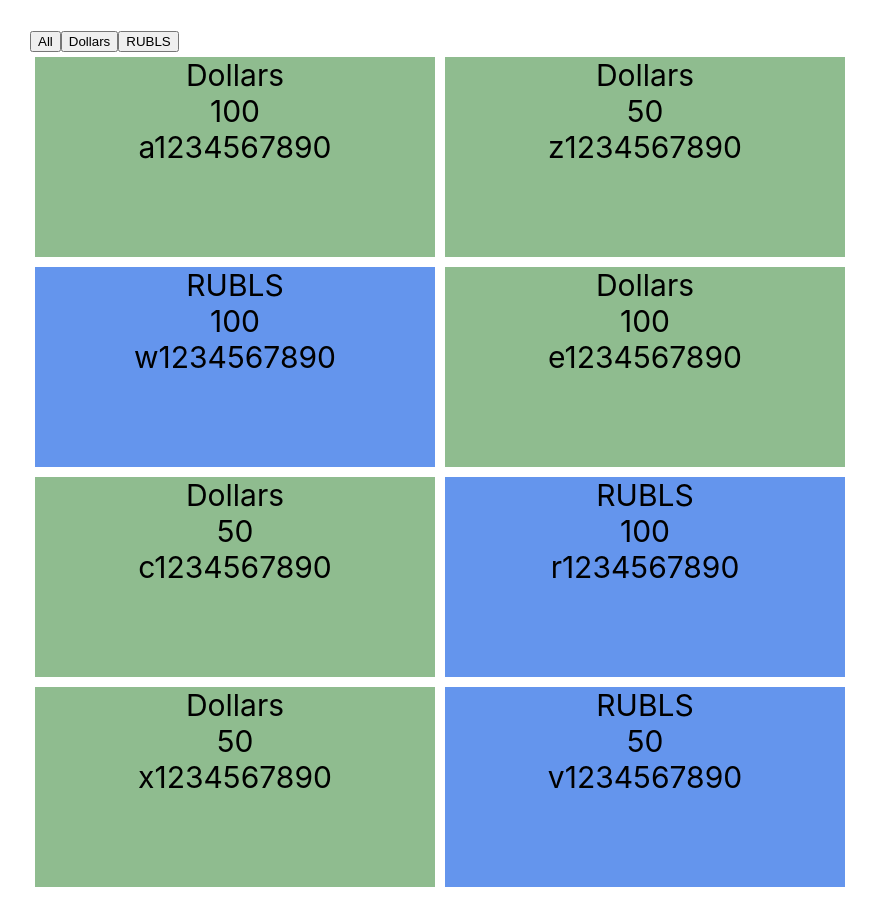
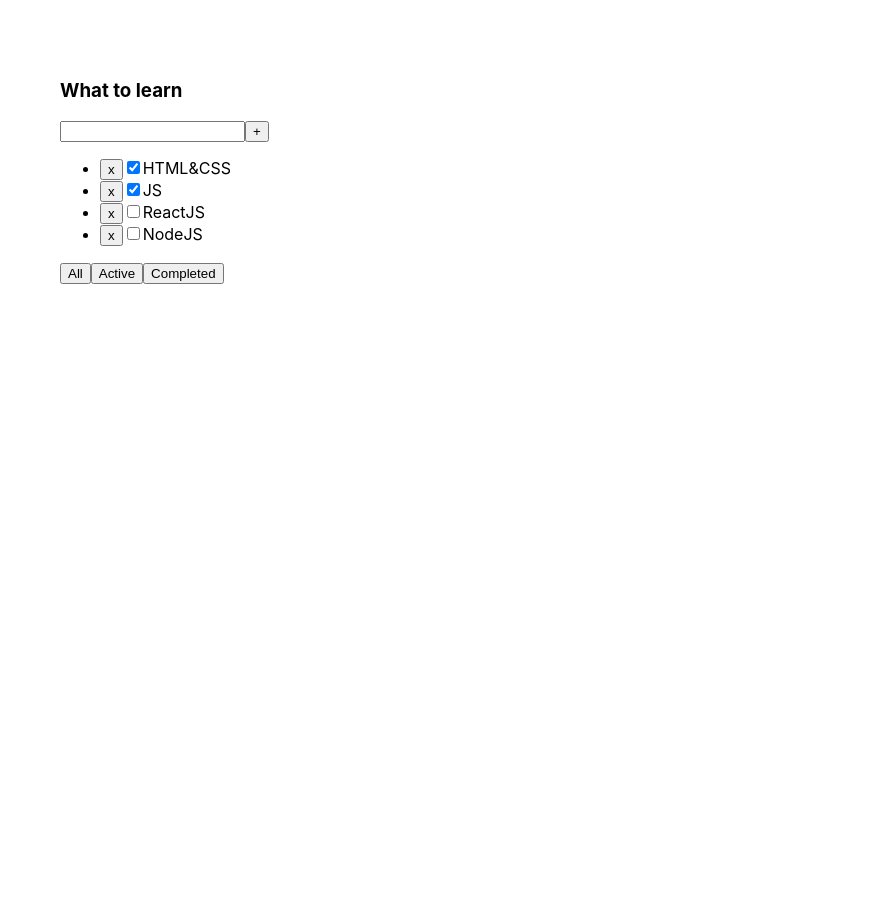
Before and after one commit to AndreyZaytsev90/New-td, a React (Create React App) app in the folder new-td/: page / in a window 1280 px wide. Shown: the whole page, without its empty margins (0-878 px from the left). After the commit the page ends 800 px from the top, so only its background shows below. Built offline with nearby package versions, Linux system fonts and the light colour scheme.

Commit message:
Update file

```diff
--- a/new-td/src/App.tsx
+++ b/new-td/src/App.tsx
@@ -1,63 +1,49 @@
 import React, {useState} from 'react';
 import './App.css';
-import {Country} from "./Country";
+import {TasksPropsType, Todolist} from "./Todolist";
 
-export type BanknotsType = 'Dollars' | 'RUBLS' | 'All'
-export type MoneyType = {
-    banknotes: BanknotsType
-    value: number
-    number: string
-}
+export type FilterType = 'all' | 'active' | 'completed'
 
-let defaultMoney: Array<MoneyType> = [
-    {banknotes: 'Dollars', value: 100, number: ' a1234567890'},
-    {banknotes: 'Dollars', value: 50, number: ' z1234567890'},
-    {banknotes: 'RUBLS', value: 100, number: ' w1234567890'},
-    {banknotes: 'Dollars', value: 100, number: ' e1234567890'},
-    {banknotes: 'Dollars', value: 50, number: ' c1234567890'},
-    {banknotes: 'RUBLS', value: 100, number: ' r1234567890'},
-    {banknotes: 'Dollars', value: 50, number: ' x1234567890'},
-    {banknotes: 'RUBLS', value: 50, number: ' v1234567890'},
-]
-
-// типизируем на входе и выходе
-export const moneyFilter = (money: Array<MoneyType>, filterValue: BanknotsType): MoneyType[] => {
-    console.log('moneyFilter')
-    //если пришел filter со значением 'All', то возвращаем все банкноты
-    if (filterValue === 'All')
-    {
-        return defaultMoney
-    }
-    if (filterValue === 'Dollars') {
-        return money.filter(m => m.banknotes === 'Dollars')
-    }
-    if (filterValue === 'RUBLS') {
-        return money.filter(m => m.banknotes === 'RUBLS')
-    }
-    if (filterValue === 'All') {
-        return money
-    }else {
-        return defaultMoney
-    }
-}
 
 function App() {
 
-    const [money, setMoney] = useState<Array<MoneyType>>(defaultMoney)
-    const [filterValue, setFilterValue] = useState<BanknotsType>('All')
+    const title = "What to learn"
 
-    const filteredMoney = moneyFilter(money, filterValue)
+    const [tasks, setTasks] = useState<Array<TasksPropsType>>([
+        {id: 1, title: "HTML&CSS", isDone: true},
+        {id: 2, title: "JS", isDone: true},
+        {id: 3, title: "ReactJS", isDone: false},
+        {id: 4, title: "NodeJS", isDone: false},
+    ])
+
+    const removeTask = (taskID: number) => {
+        setTasks(tasks.filter(t => t.id !== taskID))
+    }
+
+    // let [filter, setFilter] = useState<FilterType>('all')
+    //
+    // const filterTask = (buttonName: FilterType) => {
+    //     setFilter(buttonName)
+    // }
+    //
+    // let filteredTasks = tasks
+    // if (filter === 'active') {
+    //     filteredTasks = tasks.filter(task => !task.isDone)
+    // }
+    // if (filter === 'completed') {
+    //     filteredTasks = tasks.filter(task => task.isDone)
+    // }
+
     return (
-        <div className="App">
-            <Country
-                data={filteredMoney}   //отрисовать будем деньги после фильтрации
-                setFilterValue={setFilterValue}  //useState передаем? Так можно было?!
+        <div className='App'>
+            <Todolist
+                title={title}
+                tasks={tasks}
+                removeTask={removeTask}
+                //filterTask={filterTask}
             />
         </div>
-    );
+    )
 }
 
-// Итого: в этой компоненте у нас мозги. А вот отрисовка где-то глубже. Погружаемся в Country
-
-
-export default App;
+export default App
--- a/new-td/src/City.tsx
+++ /dev/null
@@ -1,57 +0,0 @@
-import React from 'react';
-import {CurrentBankomat} from "./CurrentBankomat";
-import {MoneyType} from "./App";
-import styled from "styled-components";
-
-type CityPropsType = {
-    data: MoneyType[]
-}
-
-export const City = (props: CityPropsType) => {
-
-    // пока это пропускам
-    //const mappedMoney = props.data.map((el: MoneyType, index) => (
-    //  <CurrentBankomat
-    //     key={index}
-    //    money={el}
-    //   />
-    // ))
-    const mappedMoney = props.data.map((el, index) => {
-        return (
-          /*  <div key={el.number}>
-                <div>{el.banknotes}</div>
-                <div>{el.value}</div>
-                <div>{el.number}</div>
-            </div>*/
-            <CurrentBankomat money={el} key={index}/>
-        )
-    })
-
-    return (
-        <Wrapper>
-            {mappedMoney}
-        </Wrapper>
-    );
-};
-
-
-const Wrapper = styled.div`
-  display: flex;
-  flex-direction: row;
-  flex-wrap: wrap;
-  font-size: 30px;
-`
-//1
-// Вроде все норм, но нужно причесать код. Давайте создадим const mappedMoney = props.data.map(el=>el...)
-// Т.е. нам нужно вынести map из вертски, оставив в верстке только mappedMoney
-
-//2
-// Отлично, но теперь давайте совсем все сделаем по красоте. Вынесем верстку в отдельную компоненту и ее замапим!
-// Ну и наконец давайте версточку натянем, для этого будем использовать StyledComponents
-// yarn add styled-components
-// yarn add @types/styled-components
-
-//3
-// Вроде все норм, ну точнее почти норм- дублирование-это грех. Хотелось бы от него избавиться.
-// И StyledComponents нам в этом отлично поможет, ведь он может принимать пропсы!
-// Как это сделать в документашке
--- a/new-td/src/Country.tsx
+++ /dev/null
@@ -1,35 +0,0 @@
-import React from 'react';
-import {City} from "./City";
-import {BanknotsType, MoneyType} from "./App";
-
-type CountryPropsType = {
-    data: MoneyType[]
-    setFilterValue: (filterValue: BanknotsType) => void // давайте подумаем, setFilter -это грузчик, у которого всегда в руках товар
-  }
-
-export const Country = (props: CountryPropsType) => {
-    const setAll = () => {
-        // засетаем 'All'
-        props.setFilterValue('All')
-
-    }
-
-    const setDollars = () => {
-        // засетаем 'Dollars'
-        props.setFilterValue('Dollars')
-    }
-
-    const setRUBLS = () => {
-        // засетаем 'RUBLS'
-        props.setFilterValue('RUBLS')
-    }
-
-    return (
-        <div>
-            <button onClick={setAll}>All</button>
-            <button onClick={setDollars}>Dollars</button>
-            <button onClick={setRUBLS}>RUBLS</button>
-            <City data={props.data}/>
-        </div>
-    );
-};
--- a/new-td/src/CurrentBankomat.tsx
+++ /dev/null
@@ -1,29 +0,0 @@
-import React from 'react';
-import {MoneyType} from "./App";
-import styled from "styled-components";
-
-type CurrentBankomatPropsType = {
-    money: MoneyType
-}
-export const CurrentBankomat = (props: CurrentBankomatPropsType) => {
-
-    return (
-        <>
-            <ColorMoney color={props.money.banknotes === "Dollars" ? 'green' : ''}>
-                <div>{props.money.banknotes}</div>
-                <div>{props.money.value}</div>
-                <div>{props.money.number}</div>
-            </ColorMoney>
-        </>
-    );
-};
-
-const ColorMoney = styled.div`
-  background-color: ${props => props.color === 'green'
-          ? 'darkseagreen'
-          : 'cornflowerblue'};
-  width: 400px;
-  height: 200px;
-  margin: 5px;
-  text-align: center;
-`
--- /dev/null
+++ b/new-td/src/Todolist.tsx
@@ -0,0 +1,60 @@
+import React, {useState} from 'react';
+import {FilterType} from "./App";
+
+export type TodolistPropsType = {
+    title: string
+    tasks: Array<TasksPropsType>
+    removeTask: (taskID: number) => void
+    //filterTask: (buttonName: FilterType) => void
+}
+
+export type TasksPropsType = {
+    id: number
+    title: string
+    isDone: boolean
+}
+
+export const Todolist = (props: TodolistPropsType) => {
+
+    let [filter, setFilter] = useState<FilterType>('all')
+
+    const filterTask = (buttonName: FilterType) => {
+        setFilter(buttonName)
+    }
+
+    let filteredTasks = props.tasks
+    if (filter === 'active') {
+        filteredTasks = props.tasks.filter(task => !task.isDone)
+    }
+    if (filter === 'completed') {
+        filteredTasks = props.tasks.filter(task => task.isDone)
+    }
+
+    return (
+        <div className="App">
+            <div>
+                <h3>{props.title}</h3>
+                <div>
+                    <input/>
+                    <button>+</button>
+                </div>
+                <ul>
+                    {filteredTasks.map((el) =>
+                        <li key={el.id}>
+                            <button onClick={() =>
+                                props.removeTask(el.id)}>x
+                            </button>
+                            <input type="checkbox" checked={el.isDone}/>
+                            <span>{el.title}</span>
+                        </li>)
+                    }
+                </ul>
+                <div>
+                    <button onClick={() => filterTask('all')}>All</button>
+                    <button onClick={() => filterTask('active')}>Active</button>
+                    <button onClick={() => filterTask('completed')}>Completed</button>
+                </div>
+            </div>
+        </div>
+    );
+};
```
Also changed, not shown: new-td/src/reportWebVitals.ts (deleted, +0 -15 lines).
